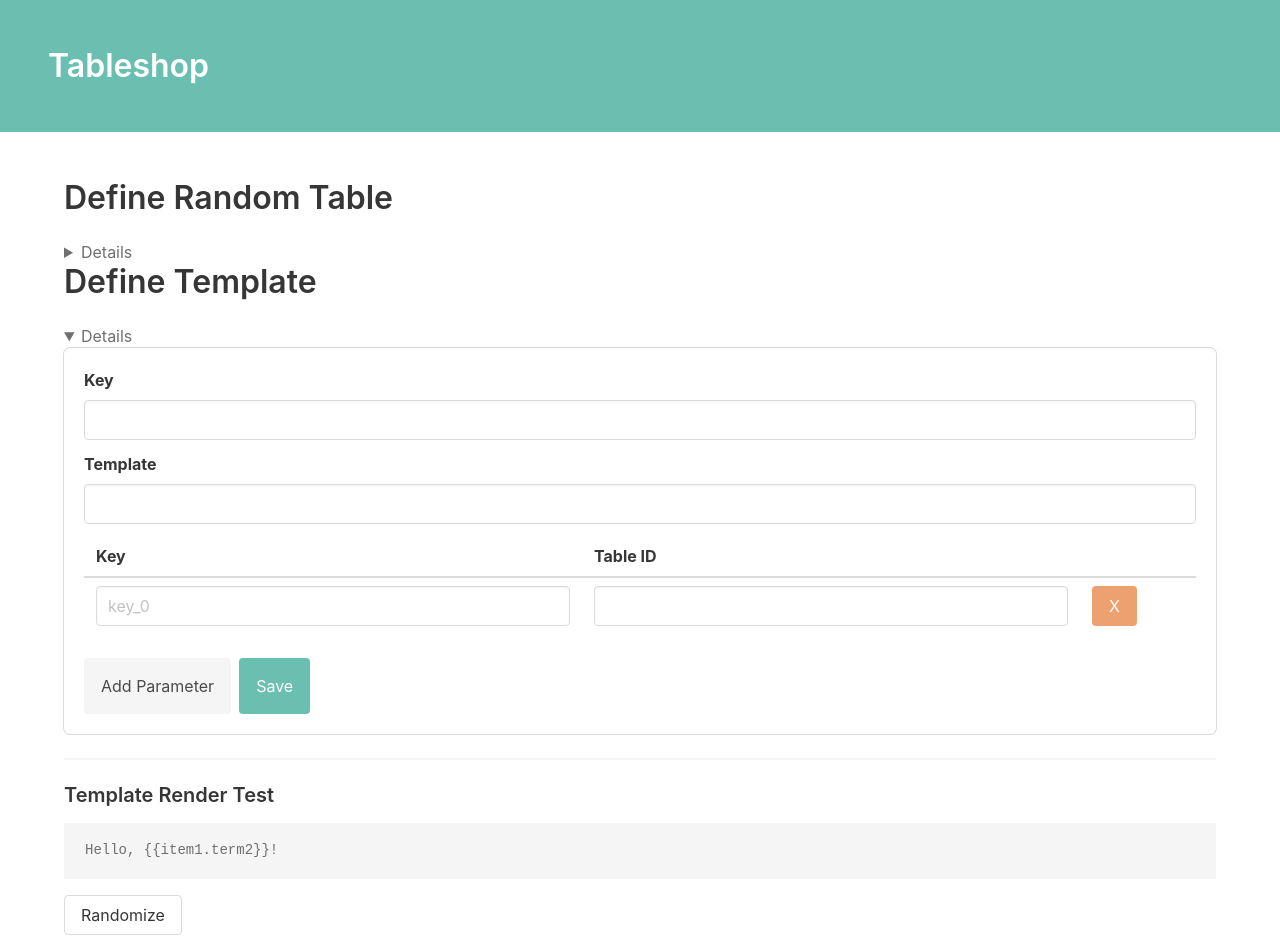
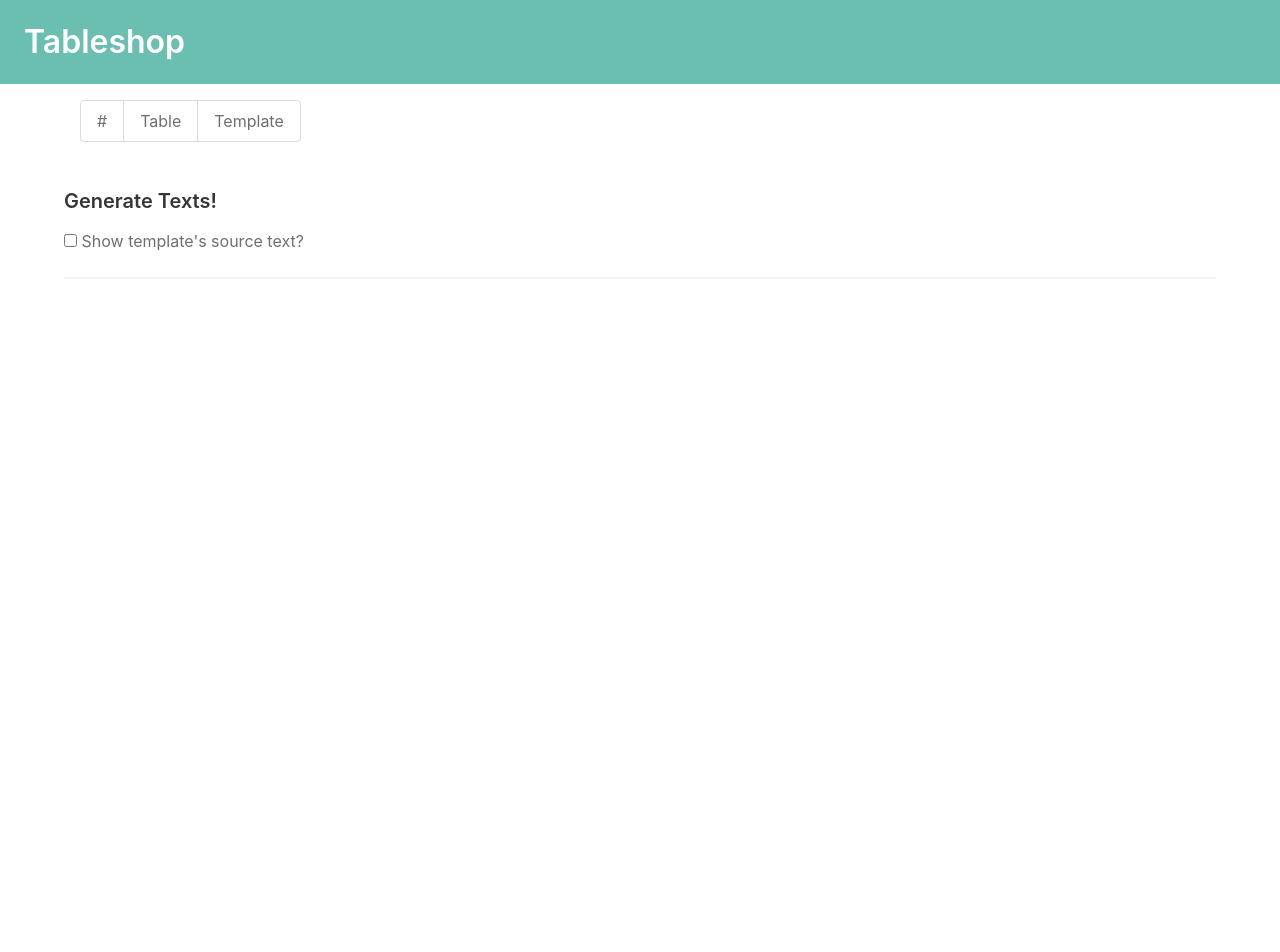
Before and after one commit to bj0k/table-shop, a SvelteKit app: page /table in a window 1280 px wide. Shown: the top 952 px of the page. After the commit the page ends 800 px from the top, so only its background shows below. Built offline with nearby package versions, Linux system fonts and the light colour scheme.

Commit message:
feat: Align components

```diff
--- a/package.json
+++ b/package.json
@@ -25,10 +25,12 @@
     "node": "20.11.1"
   },
   "dependencies": {
+    "change-case": "^5.4.3",
     "dexie": "^3.2.6",
     "nanoid": "^5.0.6",
     "nunjucks": "^3.2.4",
     "procedra": "^0.2.1",
+    "query-string": "^9.0.0",
     "vite-plugin-node-polyfills": "^0.21.0"
   }
 }
--- a/src/lib/_components/EditRandomTable.svelte
+++ b/src/lib/_components/EditRandomTable.svelte
@@ -20,13 +20,13 @@
 <div class="block">
   <div class="field">
     <p class="control">
-      <input class="input" type="text" bind:value={tableKey} />
+      <input class="input" type="text" bind:value={tableKey} placeholder="tableKey" />
     </p>
   </div>
 
   <div class="field">
     <div class="control">
-      <textarea class="textarea is-family-code" name="" id="" bind:value={tableBody}></textarea>
+      <textarea class="textarea is-family-code" name="" id="" bind:value={tableBody} placeholder={`{ ... }`}></textarea>
     </div>
     {#if isError}
       <p class="help is-danger">Invalid JSON!</p>
--- a/src/lib/_components/EditTemplate.svelte
+++ b/src/lib/_components/EditTemplate.svelte
@@ -41,7 +41,15 @@
       };
 
       addTemplate(templateKey, newTemplate);
+
+      reset();
     }
+  }
+
+  function reset() {
+    templateKey = "";
+    templateContent = "";
+    templateParams = [{ _key: getId(), name: "", table: "" }];
   }
 </script>
 
@@ -93,6 +101,7 @@
   {/if}
   <div class="buttons">
     <button class="button is-light" on:click={addParam}>Add Parameter</button>
+    <button class="button is-light" on:click={reset}>Reset</button>
     <button class="button is-primary" on:click={saveTemplate}>Save</button>
   </div>
 </div>
--- a/src/lib/_components/TemplateRenderer.svelte
+++ b/src/lib/_components/TemplateRenderer.svelte
@@ -1,30 +1,19 @@
 <script lang="ts">
+  import { capitalCase } from "change-case";
   import nunjucks from "nunjucks";
   import type { TemplateBody } from "$lib/template";
   import { templates } from "$lib/store/template";
   import { randomTables } from "$lib/store/random_table";
 
+  let selectedTemplate: TemplateBody;
   let renderResult = "";
-  let selectedTemplate = emptyTemplate();
+  let templateIndex = "";
+  let showTemplateSource = false;
+
   $: definedTemplateKeys = Object.keys($templates).toSorted();
 
-  function emptyTemplate(): TemplateBody {
-    return {
-      template: "Hello, {{item1.term2}}!",
-      params: [{ name: "item1", table: "itemRelic" }],
-    };
-  }
-
-  function setTemplate(key: string) {
-    const maybeTemplate = $templates[key];
-    if (maybeTemplate) {
-      selectedTemplate = maybeTemplate;
-    } else {
-      selectedTemplate = emptyTemplate();
-    }
-  }
-
-  function randomize() {
+  function getRandomText(nextIndex: string): string {
+    selectedTemplate = $templates[nextIndex];
     const context = selectedTemplate.params.reduce(
       (bag, param) => {
         const table = $randomTables[param.table];
@@ -38,29 +27,40 @@
     );
 
     const generatedText = nunjucks.renderString(selectedTemplate.template, context);
-    renderResult = generatedText;
+    return generatedText;
+  }
+
+  function setAndGenerate(newIndex: string) {
+    templateIndex = newIndex;
+    renderResult = getRandomText(newIndex);
   }
 </script>
 
 <div class="content">
-  <h4>Template Render Test</h4>
-  <ul>
-    {#each definedTemplateKeys as k}
-      <li>
-        <p class="control">
-          <label for="" class="checkbox">
-            <input type="checkbox" on:change={() => setTemplate(k)} />
-            {k}
-          </label>
-        </p>
-      </li>
-    {/each}
-  </ul>
-  <pre>{selectedTemplate.template}</pre>
-  <p>{renderResult}</p>
-  <div>
-    <p class="control">
-      <button class="button" on:click={randomize}>Randomize</button>
-    </p>
-  </div>
+  <h4>Generate Texts!</h4>
+
+  {#if selectedTemplate}
+    <p>{renderResult}</p>
+
+    {#if showTemplateSource}
+      <pre>{selectedTemplate.template}</pre>
+    {/if}
+  {/if}
+
+  <p class="control">
+    <label for="check__showTemplateSource" class="checkbox">
+      <input type="checkbox" id="check__showTemplateSource" bind:checked={showTemplateSource}>
+      Show template's source text?
+    </label>
+  </p>
 </div>
+
+<hr>
+
+<div class="buttons">
+  {#each definedTemplateKeys as k}
+    <button class="button is-light" on:click={() => setAndGenerate(k)}>
+      {capitalCase(k)}
+    </button>
+  {/each}
+</div>
--- a/src/routes/+layout.svelte
+++ b/src/routes/+layout.svelte
@@ -2,11 +2,27 @@
   import "$lib/bulma.min.css";
 </script>
 
-<section class="hero is-primary">
+<section class="hero is-small is-primary">
   <div class="hero-body">
     <h1 class="title">Tableshop</h1>
   </div>
 </section>
+
+<div class="container pt-4 px-4">
+  <nav class="tabs is-toggle">
+    <ul>
+      <li>
+        <a href="/table">#</a>
+      </li>
+      <li>
+        <a href="/table/random-table">Table</a>
+      </li>
+      <li>
+        <a href="/table/template">Template</a>
+      </li>
+    </ul>
+  </nav>
+</div>
 
 <main class="section">
   <div class="container">
--- a/src/routes/table/+page.svelte
+++ b/src/routes/table/+page.svelte
@@ -1,6 +1,4 @@
 <script>
-  import EditRandomTable from "$lib/_components/EditRandomTable.svelte";
-  import EditTemplate from "$lib/_components/EditTemplate.svelte";
   import TemplateRenderer from "$lib/_components/TemplateRenderer.svelte";
   import { templates } from "$lib/store/template";
 
@@ -13,17 +11,5 @@
 </script>
 
 <section>
-  <h3 class="title is-3">Define Random Table</h3>
-  <details>
-    <EditRandomTable />
-  </details>
-
-  <h3 class="title is-3">Define Template</h3>
-  <details open>
-    <EditTemplate />
-  </details>
-
-  <hr>
-
   <TemplateRenderer />
 </section>
```
Also changed, not shown: src/lib/_components/Query2Template.svelte (added, +70 -0 lines), src/routes/table/random-table/+page.svelte (added, +9 -0 lines), src/routes/table/template/+page.svelte (added, +9 -0 lines), 1 other file (tests, documents, lock files or other folders).
